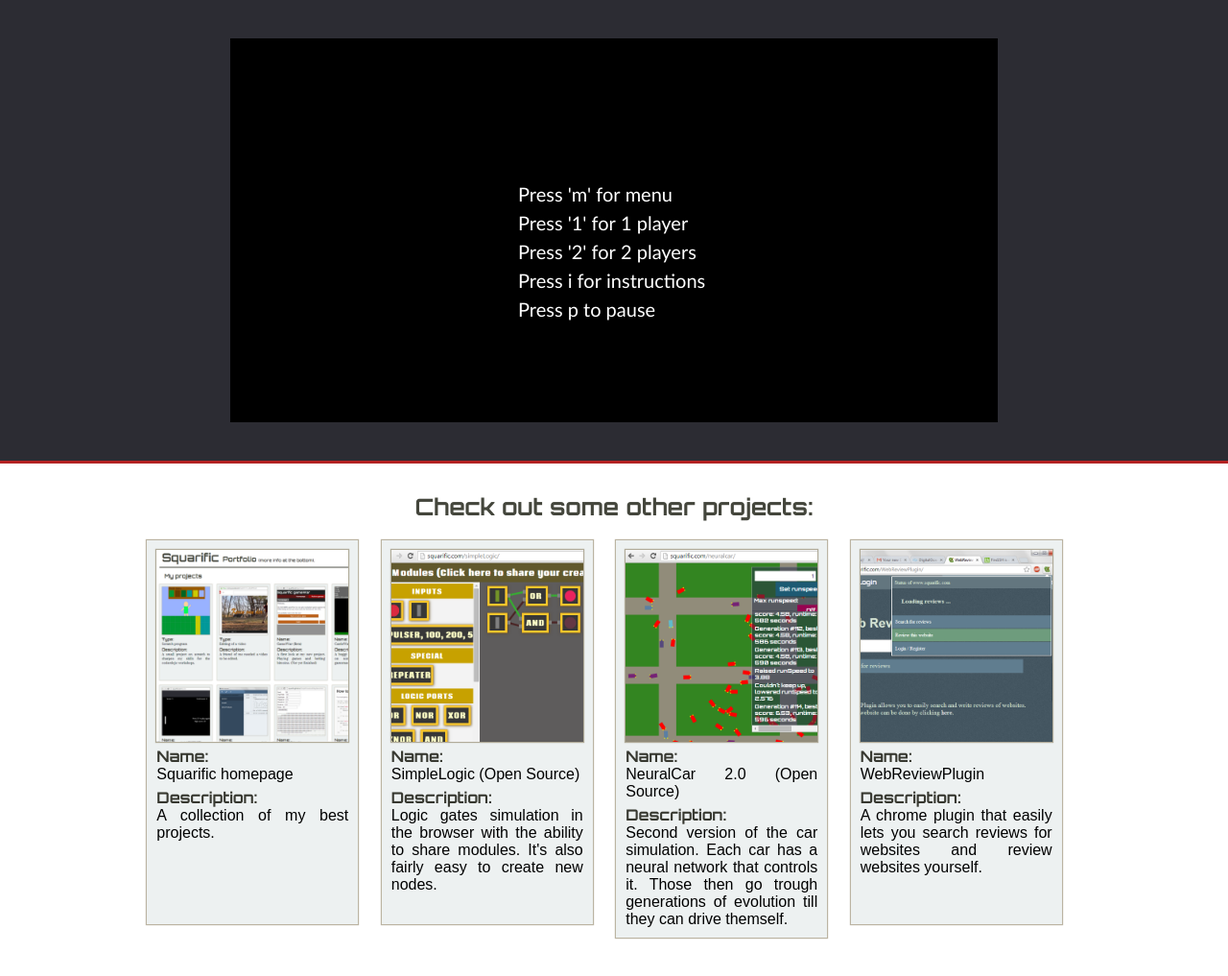
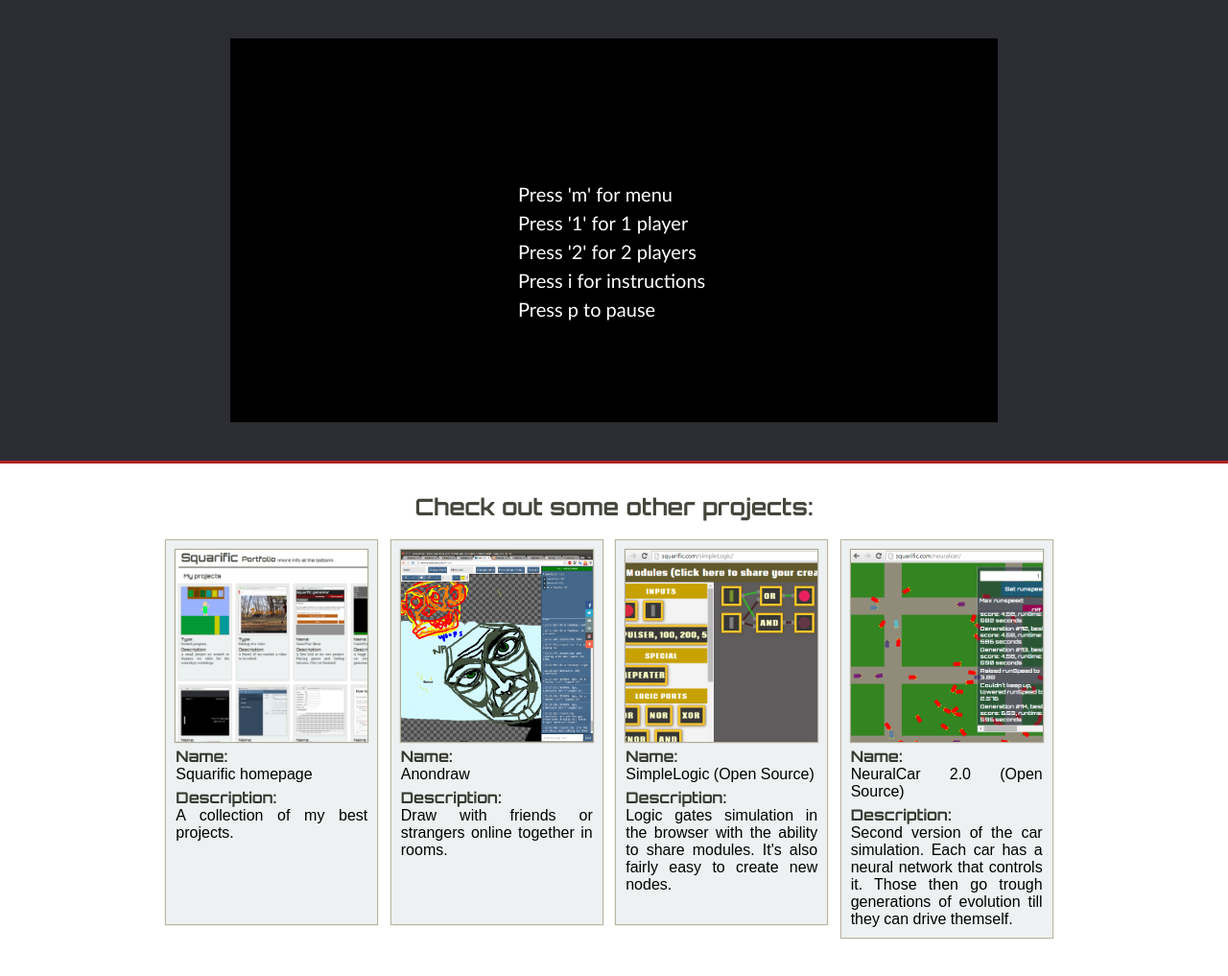
Before and after one commit to Squarific/Pong-Kevin, a plain HTML site: page index.html in a window 1280 px wide. Shown: the whole page at 96% size. Drawn offline with Linux system fonts and the light colour scheme; a web font is replaced by a local one.

Commit message:
Change listed projects

```diff
--- a/index.html
+++ b/index.html
@@ -27,6 +27,13 @@
 				<div class="label">Description:</div>
 				A collection of my best projects.
 			</a>
+			<a href="http://www.anondraw.com" class="project" title="Anondraw">
+				<img src="screens/anondraw.png" alt="Anondraw"/>
+				<div class="label">Name:</div>
+				Anondraw
+				<div class="label">Description:</div>
+				Draw with friends or strangers online together in rooms.
+			</a>
 			<a href="/simplelogic/" class="project" title="NeuralCar">
 				<img src="screens/simplelogic.png" alt="SimpleLogic"/>
 				<div class="label">Name:</div>
@@ -41,13 +48,6 @@
 				<div class="label">Description:</div>
 				Second version of the car simulation. Each car has a neural network that controls it. Those then go trough generations of evolution till they can drive themself.
 			</a>
-			<a href="http://webreview.squarific.com" class="project" title="WebReviewPlugin">
-				<img src="screens/webreviewplugin.png" alt="Web Review Plugin"/>
-				<div class="label">Name:</div>
-				WebReviewPlugin
-				<div class="label">Description:</div>
-				A chrome plugin that easily lets you search reviews for websites and review websites yourself.
-			</a>
 		</div>
 		<script src="pong.js"></script>
 		<!-- Go to www.addthis.com/dashboard to customize your tools -->
--- a/pong.js
+++ b/pong.js
@@ -238,7 +238,7 @@ function Pong (ctx) {
 				ctx.fillStyle = 'white';
 				ctx.fillText('You lose', 310, 200);
 				ctx.fillText('Press \'1\' to try again', 265, 230);
-				ctx.fillText('High score: 68', 285, 260);
+				ctx.fillText('High score: 92', 285, 260);
 			}
 		}
 		if (state === 2)  {
--- a/projects.css
+++ b/projects.css
@@ -19,7 +19,7 @@
 	text-decoration:none;
 	vertical-align:top;
 	padding:10px;
-	margin-right:20px;
+	margin-right:10px;
 	margin-bottom:20px;
 	width:200px;
 	min-height:380px;
```
Also changed, not shown: screens/anondraw.png (added), screens/drawtogheter.png (added), screens/proceduralimage.png (added).
